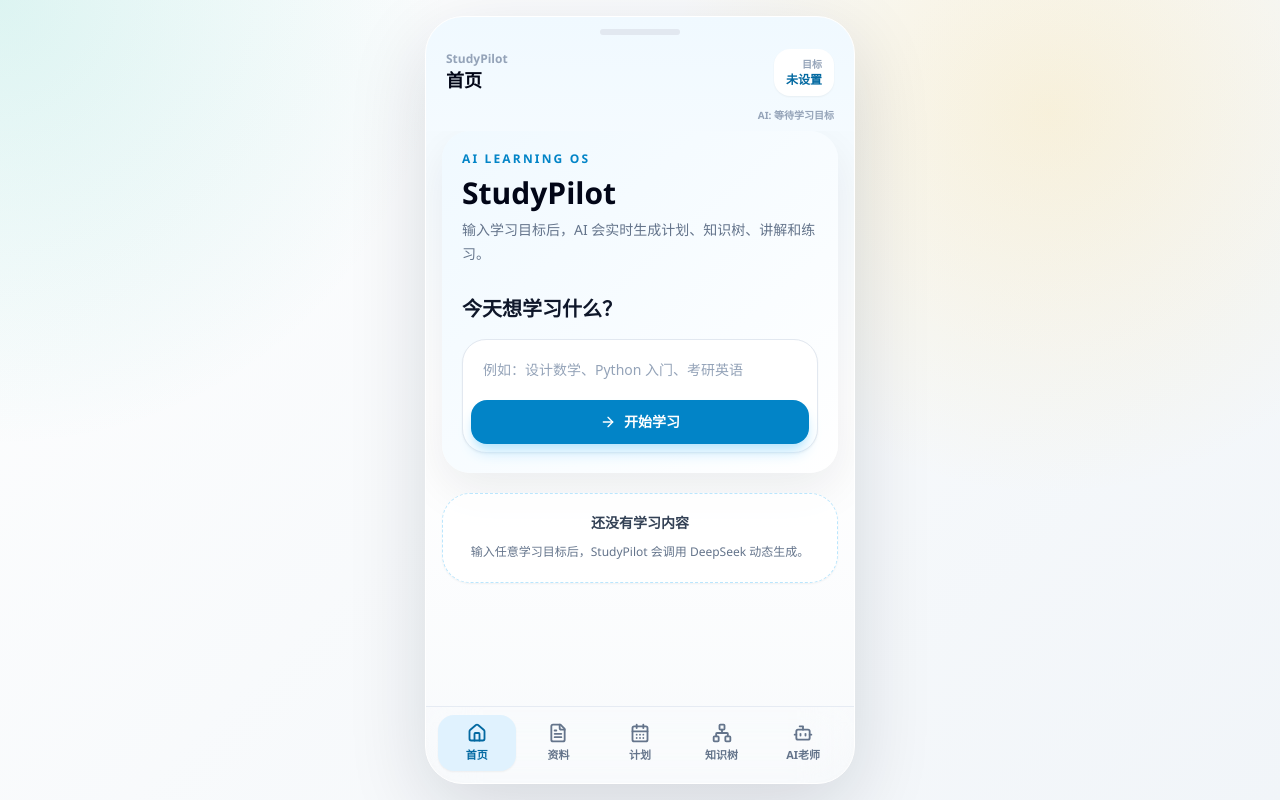
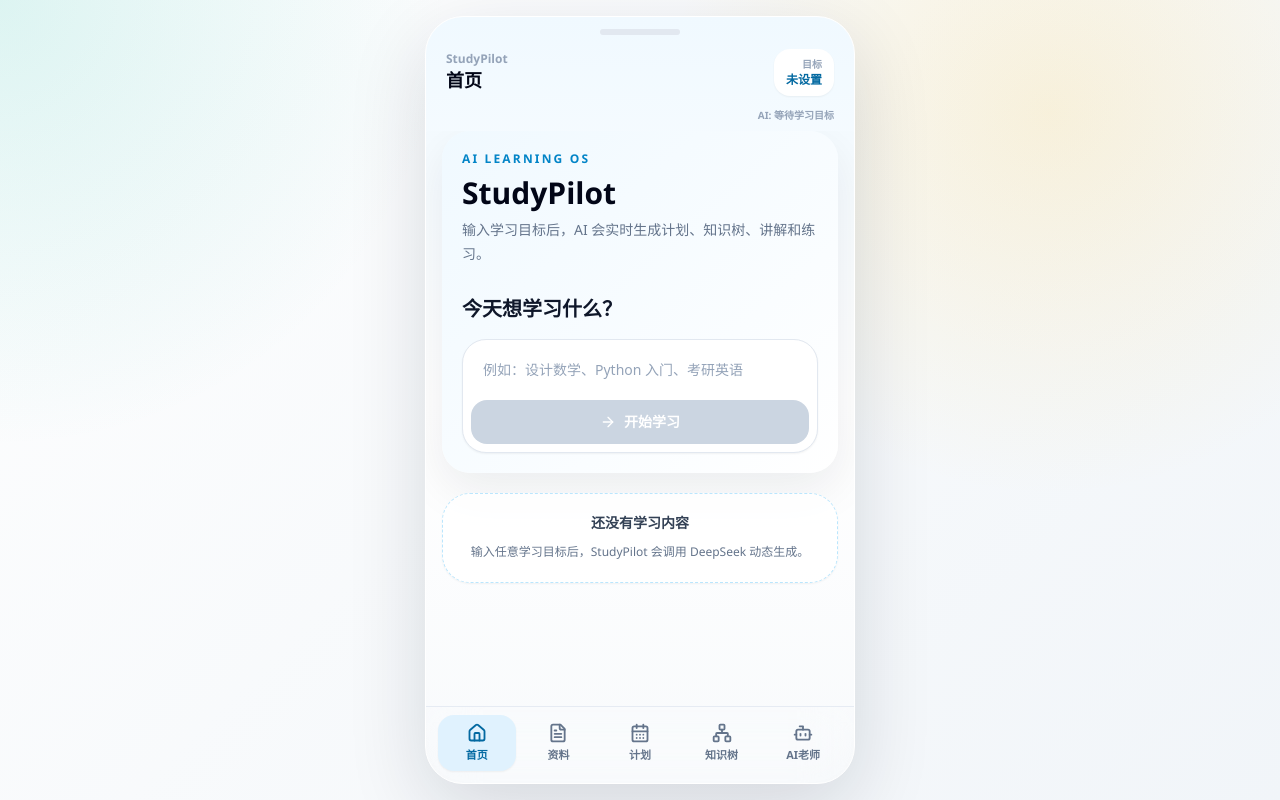
Before and after one commit to hulijia02-cmd/StudyPilot, a Next.js app: page / in a window 1280 px wide. Built offline with nearby package versions, Linux system fonts and the light colour scheme.

Commit message:
Update home-page.tsx

```diff
--- a/components/mobile-app/home-page.tsx
+++ b/components/mobile-app/home-page.tsx
@@ -47,7 +47,7 @@
             <input
               aria-label="学习目标"
               className="w-full rounded-2xl border-none bg-transparent px-3 py-3 text-sm text-slate-900 outline-none placeholder:text-slate-400"
-              disabled={isLoading || goal.trim().length < 2}
+              disabled={isLoading}
               name="goal"
               onChange={(event) => onGoalChange(event.target.value)}
               placeholder="例如：设计数学、Python 入门、考研英语"
@@ -55,7 +55,7 @@
             />
             <button
               className="mt-2 flex w-full items-center justify-center gap-2 rounded-2xl bg-sky-600 px-4 py-3 text-sm font-bold text-white shadow-lg shadow-sky-200 transition hover:bg-sky-700 disabled:cursor-not-allowed disabled:bg-slate-300 disabled:shadow-none"
-              disabled={isLoading}
+              disabled={isLoading || goal.trim().length < 2}
               type="submit"
             >
               {isLoading ? <Loader2 className="h-4 w-4 animate-spin" /> : <ArrowRight className="h-4 w-4" />}
```
